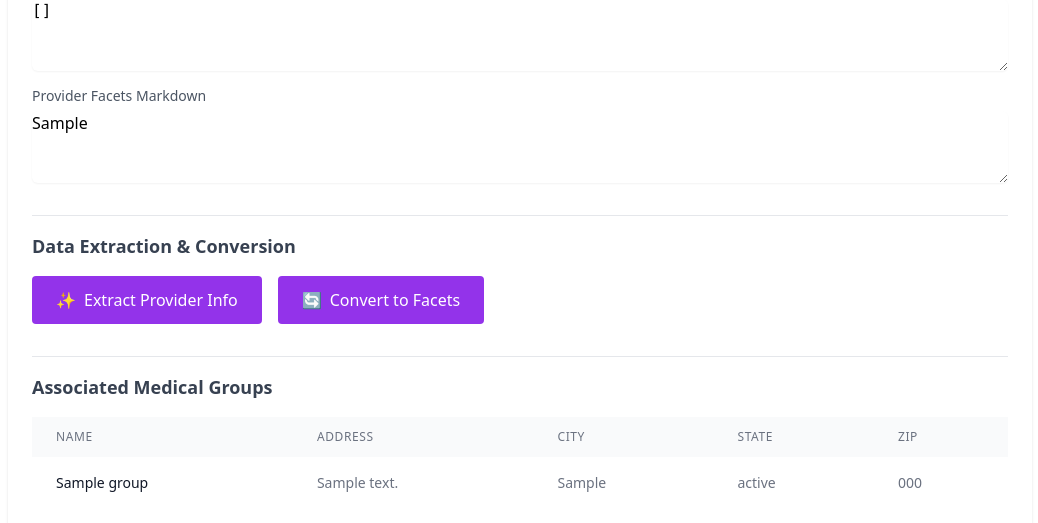
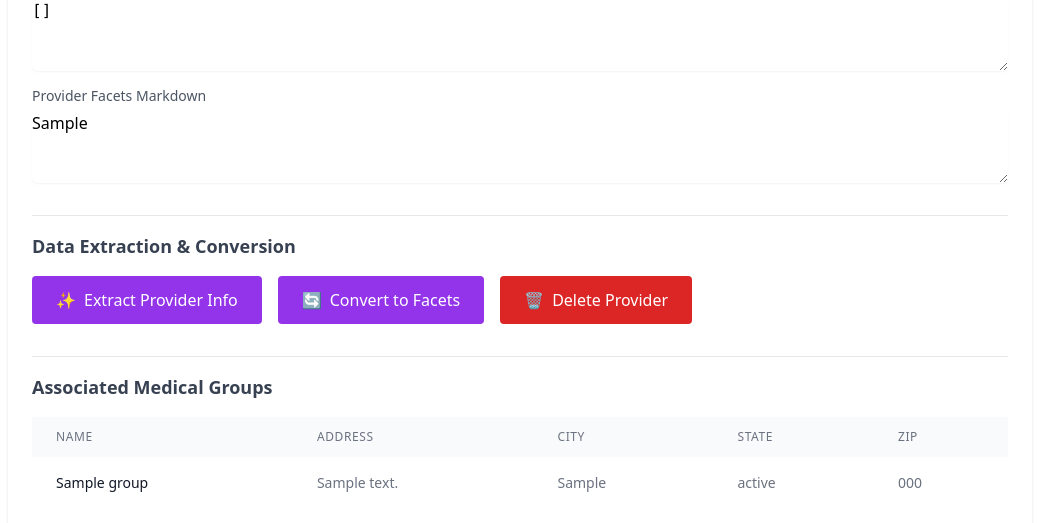
Before and after one commit to andrewfurman/IdahoProviders, a Flask app: page /individual_providers/1 in a window 1280 px wide. Shown: the part 934-1457 px from the top of the page, without its empty margins (120-1158 px from the left). Run offline with Flask 3, Linux system fonts and the light colour scheme; tables that the repository leaves empty hold one stand-in row (values such as "Sample post"); some libraries are stand-ins or nearby versions.

Commit message:
Assistant checkpoint: Added delete provider button with confirmation
Assistant generated file changes:
- providers/templates/individual_provider_detail.html: Add delete provider button

---

User prompt:

can you add a "🗑️ Delete Provider" button right next to the extract info and facets conversion buttons on @providers/templates/individual_provider_detail.html that calls the @providers/providers_routes.py for delete provider

Replit-Commit-Author: Assistant
Replit-Commit-Session-Id: d229abad-986d-4292-a669-47fa99cc079e

```diff
--- a/providers/templates/individual_provider_detail.html
+++ b/providers/templates/individual_provider_detail.html
@@ -132,6 +132,11 @@
                     class="bg-purple-600 text-white px-6 py-3 rounded hover:bg-purple-700 flex items-center">
               <span class="mr-2">🔄</span> Convert to Facets
             </button>
+            <form id="deleteForm" method="POST" action="{{ url_for('providers.delete_provider', provider_id=provider.provider_id) }}" class="inline" onsubmit="return confirm('Are you sure you want to delete this provider?');">
+              <button type="submit" class="bg-red-600 text-white px-6 py-3 rounded hover:bg-red-700 flex items-center">
+                <span class="mr-2">🗑️</span> Delete Provider
+              </button>
+            </form>
           </div>
         </div>
 
```
